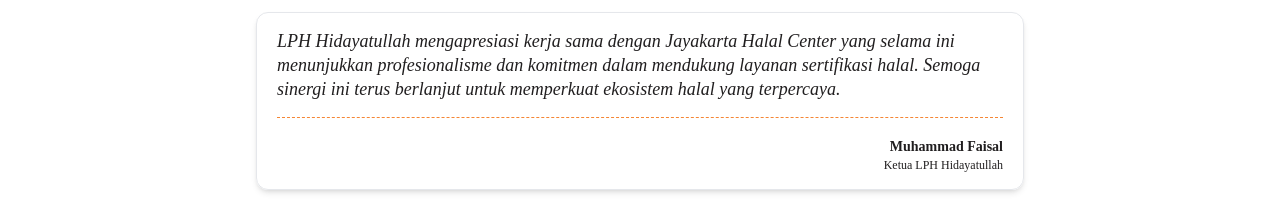
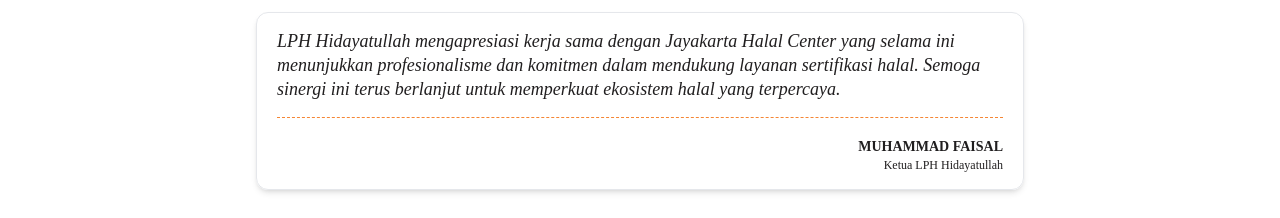
Before and after one commit to ahmadhabibi14/jhc.or.id, a SvelteKit app: page / in a window 1280 px wide. Shown: the part 5020-5238 px from the top of the page. Built offline with nearby package versions, Linux system fonts and the light colour scheme; a web font is replaced by a local one.

Commit message:
[fix] testimonials: add more content

```diff
--- a/src/partials/home/Jumbotron.svelte
+++ b/src/partials/home/Jumbotron.svelte
@@ -11,7 +11,7 @@
           <img
             src="/icons/duo-quotes.svg"
             alt="Quotes"
-            class="absolute -left-[13%] top-13 lg:w-14 h-auto lg:block hidden"
+            class="absolute -left-[10%] top-13 lg:w-10 h-auto lg:block hidden"
           />
           <div class="w-fit h-fit py-1 px-3 text-jhc flex flex-row gap-2 items-center justify-center bg-white rounded-full">
             <Icon
--- a/src/partials/home/Testimonials.svelte
+++ b/src/partials/home/Testimonials.svelte
@@ -23,6 +23,11 @@
         "Dengan sertifikat halal, kami merasa lebih tenang karena seluruh proses pengolahan makanan di restoran kami sudah sesuai regulasi halal pemerintah. Pendampingannya profesional dan mudah dipahami.",
       name: "JIHAD",
       role: "Owner Restoran Timur Tengah, Depok, Jawa Barat"
+    },
+    {
+      content: "LPH Hidayatullah mengapresiasi kerja sama dengan Jayakarta Halal Center yang selama ini menunjukkan profesionalisme dan komitmen dalam mendukung layanan sertifikasi halal. Semoga sinergi ini terus berlanjut untuk memperkuat ekosistem halal yang terpercaya.",
+      name: "MUHAMMAD FAISAL",
+      role: "Ketua LPH Hidayatullah"
     }
   ];
 
@@ -48,7 +53,7 @@
         <div class="flex flex-col gap-4">
           <div class="w-full h-1 border-dashed border-t border-jhc-orange"></div>
           <div class="flex flex-col justify-end gap-0 items-end">
-            <span class="text-sm font-semibold">Muhammad Faisal</span>
+            <span class="text-sm font-semibold">MUHAMMAD FAISAL</span>
             <p class="text-xs text-end">Ketua LPH Hidayatullah</p>
           </div>
         </div>
@@ -58,12 +63,12 @@
       {#each testimonials as t, idx}
         <div
           style="animation-delay: calc(50s / 6 * (6 - {idx+1}) * -1);"
-          class="testimonial-item h-[260px]
+          class="testimonial-item h-[240px] md:h-[260px]
           flex flex-col gap-2 shadow-md rounded-xl border border-gray-200
           py-4 px-5
           justify-between"
         >
-          <blockquote class="italic font-medium leading-6 pb-2">
+          <blockquote class="italic font-medium leading-6 pb-2 line-clamp-6">
             {t.content}
           </blockquote>
           <div class="flex flex-col gap-4">
```
